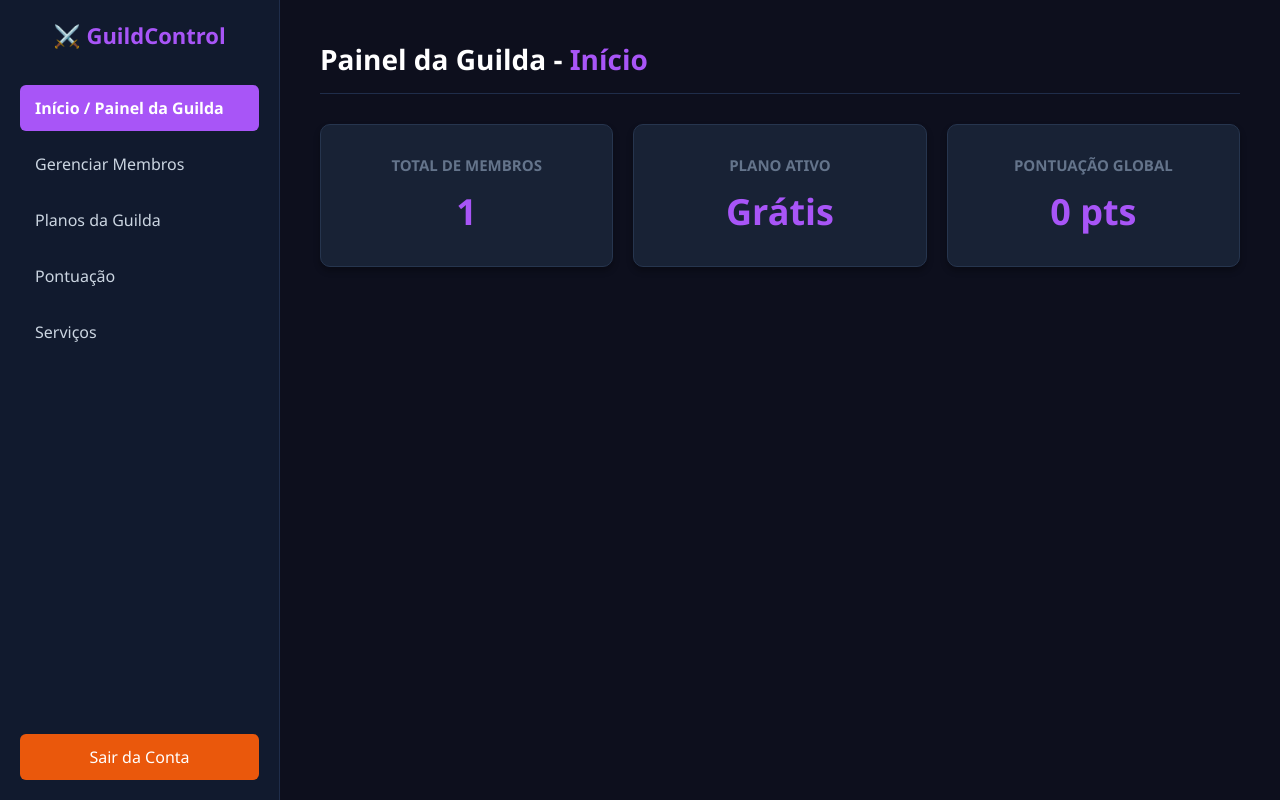
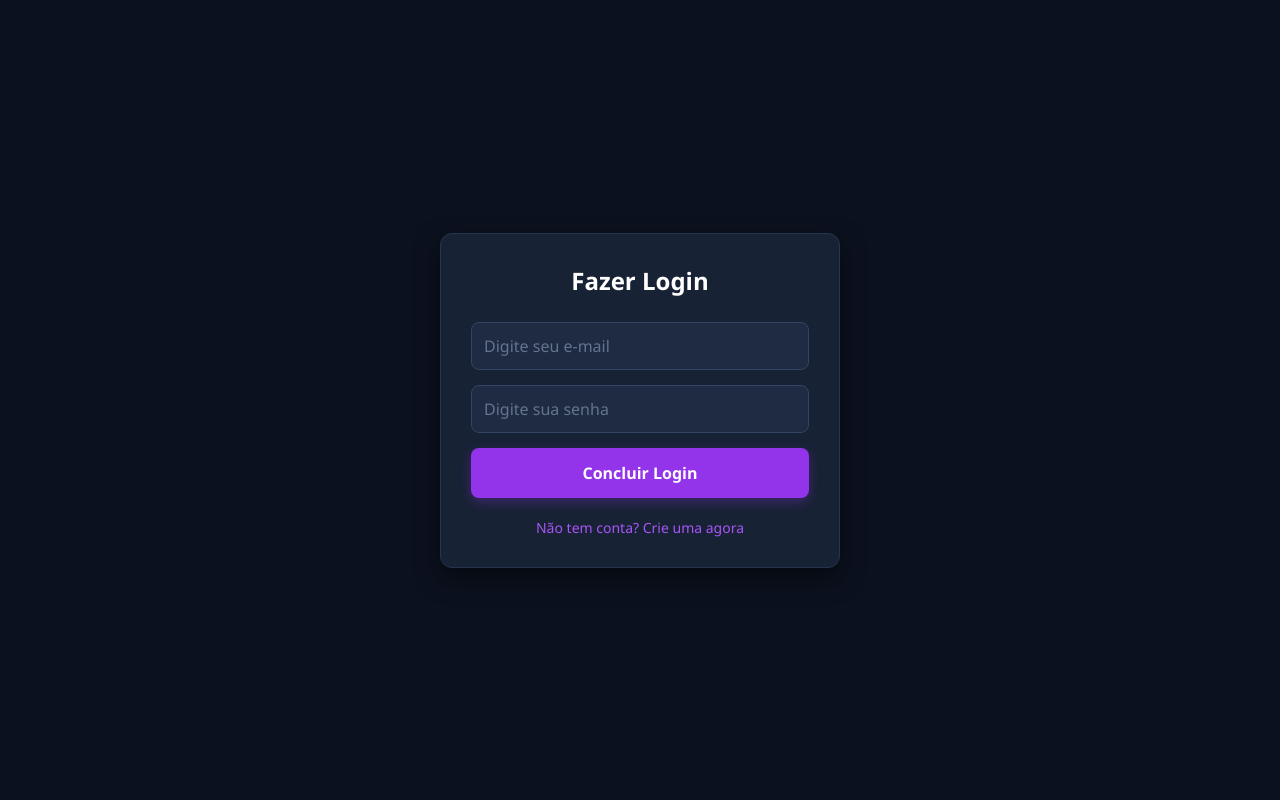
Before and after one commit to carloseduardodosreis06/guilda, a Flask app: page /login in a window 1280 px wide. Run offline with Flask 3, Linux system fonts and the light colour scheme.

Commit message:
Revamp login page design and content

```diff
--- a/GuildControl/templates/login.html
+++ b/GuildControl/templates/login.html
@@ -3,53 +3,30 @@
 <head>
     <meta charset="UTF-8">
     <meta name="viewport" content="width=device-width, initial-scale=1.0">
-    <title>GuildControl - Painel</title>
+    <title>GuildControl - Entrar</title>
     <style>
         * { margin: 0; padding: 0; box-sizing: border-box; font-family: 'Segoe UI', sans-serif; }
-        body { display: flex; background-color: #0b111e; color: #ffffff; min-height: 100vh; }
-        .sidebar { width: 280px; background-color: #111a2e; padding: 20px; display: flex; flex-direction: column; gap: 10px; border-right: 1px solid #1f2d4a; }
-        .sidebar h2 { font-size: 22px; color: #a855f7; margin-bottom: 25px; text-align: center; font-weight: bold; }
-        .sidebar a { color: #cbd5e1; text-decoration: none; padding: 12px 15px; border-radius: 6px; font-weight: 500; transition: 0.3s; display: block; }
-        .sidebar a:hover, .sidebar a.active { background-color: #a855f7; color: #ffffff; font-weight: bold; }
-        .sidebar .logout { margin-top: auto; background-color: #ea580c; color: white; text-align: center; }
-        .main-content { flex: 1; padding: 40px; background-color: #0d0f1d; }
-        .header { margin-bottom: 30px; border-bottom: 1px solid #1f2d4a; padding-bottom: 15px; }
-        .header h1 { font-size: 28px; }
-        .header span { color: #a855f7; }
-        .cards-grid { display: grid; grid-template-columns: repeat(auto-fit, minmax(240px, 1fr)); gap: 20px; margin-top: 20px; }
-        .card { background-color: #182235; padding: 30px; border-radius: 10px; border: 1px solid #26354e; text-align: center; box-shadow: 0 4px 6px rgba(0,0,0,0.3); }
-        .card h3 { font-size: 15px; color: #64748b; margin-bottom: 12px; text-transform: uppercase; }
-        .card p { font-size: 36px; font-weight: bold; color: #a855f7; }
+        body { background-color: #0b111e; display: flex; justify-content: center; align-items: center; min-height: 100vh; color: #ffffff; padding: 20px; }
+        .card { width: 100%; max-width: 400px; background-color: #182235; border: 1px solid #26354e; border-radius: 12px; padding: 30px; box-shadow: 0 10px 25px rgba(0,0,0,0.5); text-align: center; }
+        h2 { font-size: 24px; margin-bottom: 25px; color: #ffffff; font-weight: 600; }
+        input { width: 100%; background-color: #1f2b42; border: 1px solid #334464; border-radius: 8px; padding: 12px; color: #ffffff; font-size: 16px; outline: none; margin-bottom: 15px; transition: 0.3s; }
+        input:focus { border-color: #a855f7; }
+        input::placeholder { color: #64748b; }
+        .btn-submit { width: 100%; background-color: #9333ea; color: #ffffff; border: none; border-radius: 8px; padding: 14px; font-size: 16px; font-weight: bold; cursor: pointer; transition: 0.3s; box-shadow: 0 4px 12px rgba(147,51,234,0.3); }
+        .btn-submit:hover { background-color: #a855f7; }
+        .link-footer { margin-top: 20px; display: block; color: #a855f7; text-decoration: none; font-size: 14px; font-weight: 500; }
+        .link-footer:hover { text-decoration: underline; }
     </style>
 </head>
 <body>
-    <div class="sidebar">
-        <h2>⚔️ GuildControl</h2>
-        <a href="/dashboard" class="active">Início / Painel da Guilda</a>
-        <a href="/membros">Gerenciar Membros</a>
-        <a href="/planos">Planos da Guilda</a>
-        <a href="/pontuacoes">Pontuação</a>
-        <a href="/servicos">Serviços</a>
-        <a href="/auth/logout" class="logout">Sair da Conta</a>
-    </div>
-    <div class="main-content">
-        <div class="header">
-            <h1>Painel da Guilda - <span>Início</span></h1>
-        </div>
-        <div class="cards-grid">
-            <div class="card">
-                <h3>Total de Membros</h3>
-                <p>1</p>
-            </div>
-            <div class="card">
-                <h3>Plano Ativo</h3>
-                <p>Grátis</p>
-            </div>
-            <div class="card">
-                <h3>Pontuação Global</h3>
-                <p>0 pts</p>
-            </div>
-        </div>
+    <div class="card">
+        <h2>Fazer Login</h2>
+        <form method="POST" action="/login">
+            <input type="email" name="email" placeholder="Digite seu e-mail" required>
+            <input type="password" name="senha" placeholder="Digite sua senha" required>
+            <button type="submit" class="btn-submit">Concluir Login</button>
+        </form>
+        <a href="/" class="link-footer">Não tem conta? Crie uma agora</a>
     </div>
 </body>
 </html>
```
